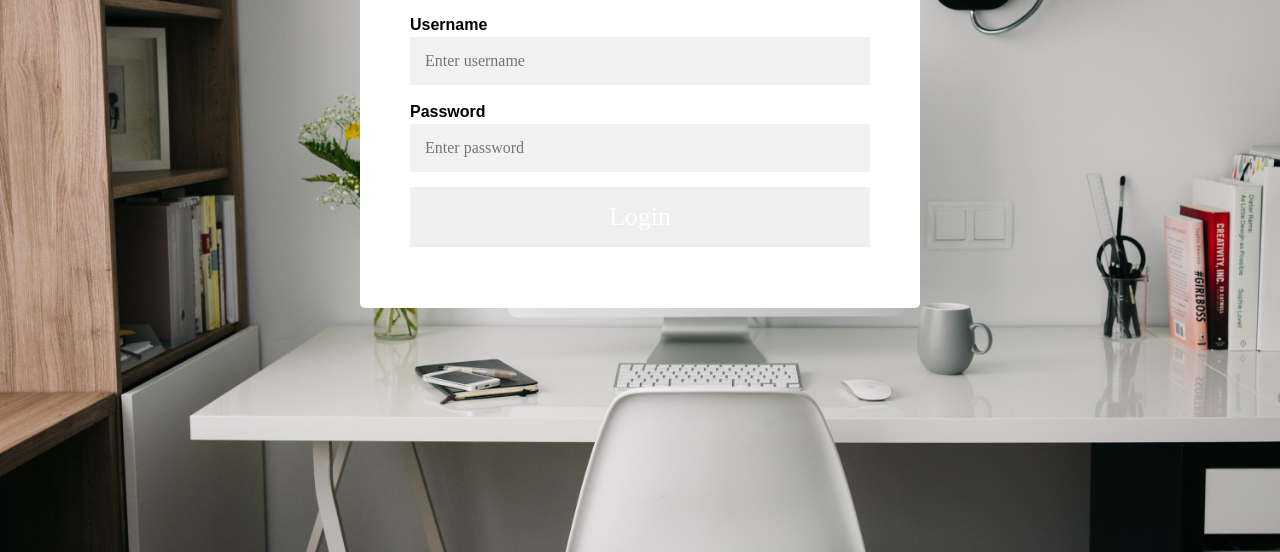
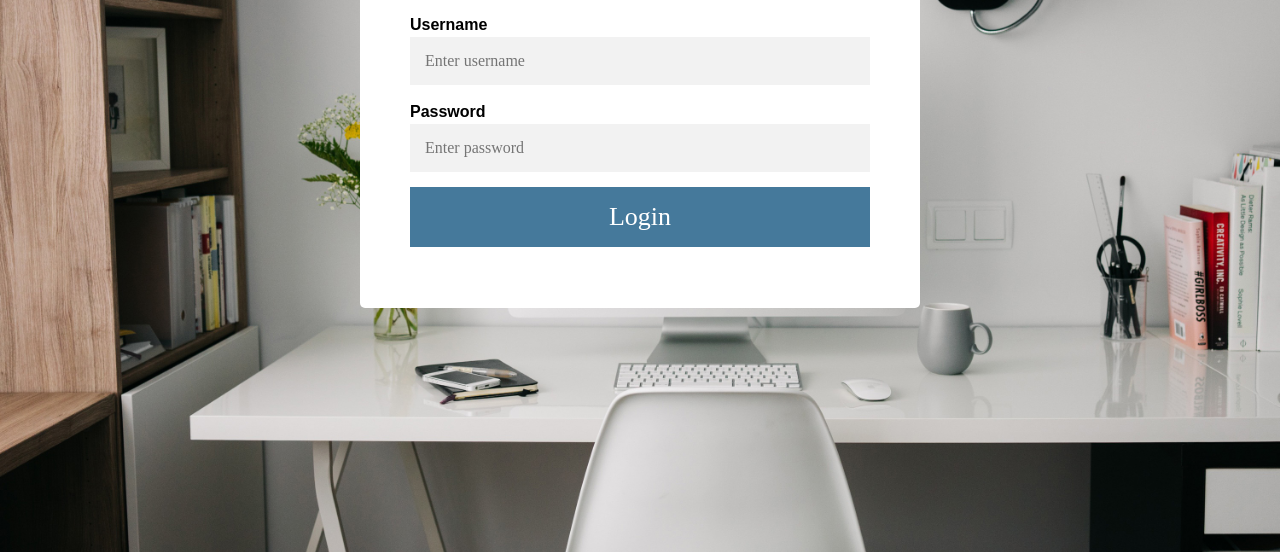
Before and after one commit to ucmartino/MyDiaryApp, a plain HTML site: page login.html in a window 1280 px wide. Shown: the part 248-800 px from the top of the page. Drawn offline with Linux system fonts and the light colour scheme.

Commit message:
Style the login and signup buttons

```diff
--- a/css/style.css
+++ b/css/style.css
@@ -100,6 +100,12 @@ footer{
     text-align: center;
 }
 
+button{
+    background: #45799b;
+    font-family: Arial, Helvetica, sans-serif;
+    font-size: 15px;
+}
+
 
 /*Styling Login & Sign Up Pages*/
 .login-pg{
```
